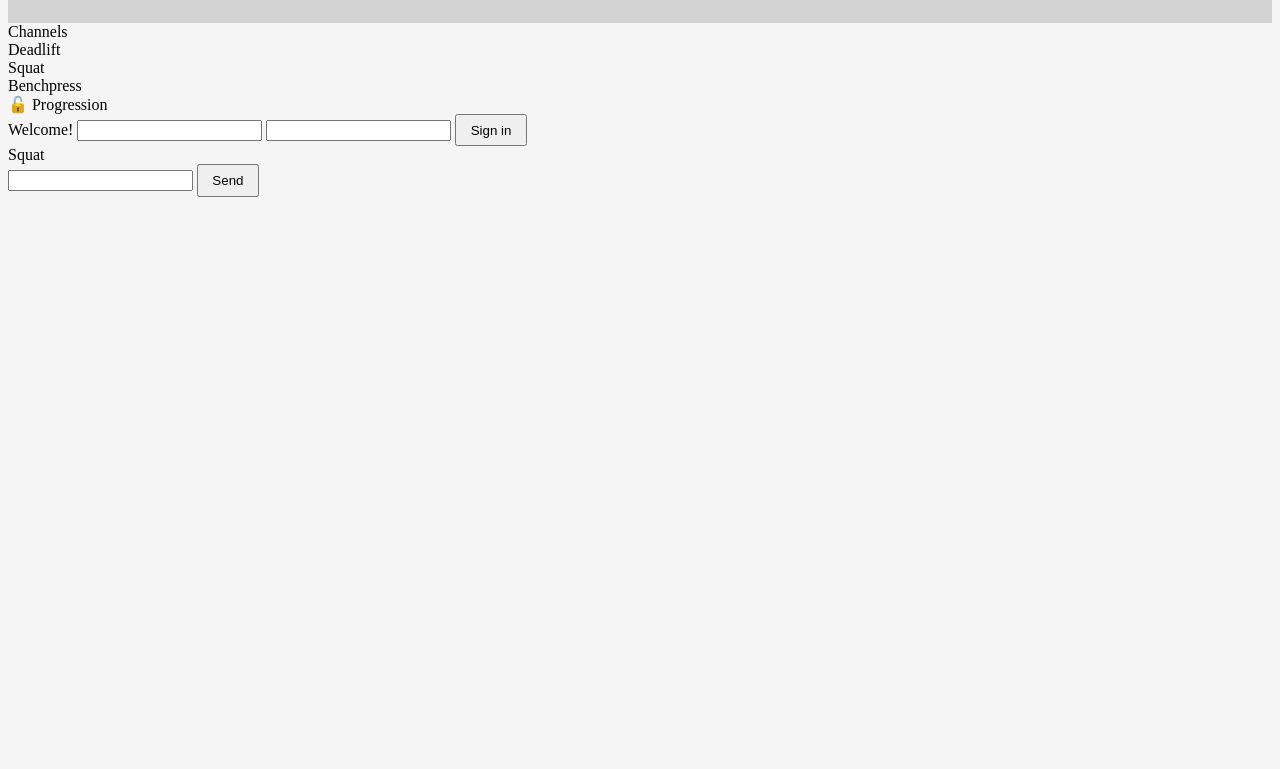
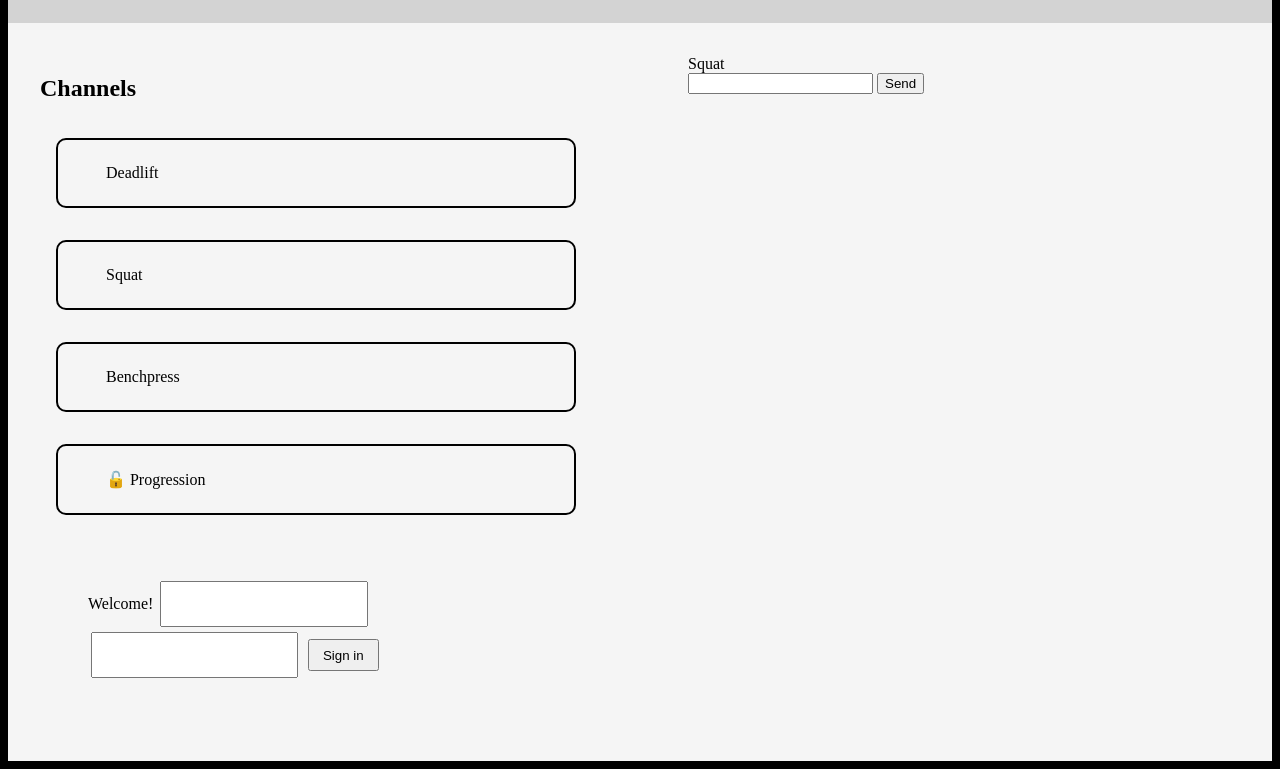
Before and after one commit to BjornAM/fullstack-app, a website: page static/index.html in a window 1280 px wide. Shown: the part 97-866 px from the top of the page. Before the commit the page ends 800 px from the top, so only its background shows below. Drawn offline with Linux system fonts and the light colour scheme; no server answers.

Commit message:
updated left column HTML+CSS

```diff
--- a/static/index.html
+++ b/static/index.html
@@ -10,24 +10,24 @@
 </head>
 <body>
 
-  <header> <h1> Secure Chat </h1> </header>
+  <header> <h1> Secure Lifting Chat </h1> </header>
 
 <main>
   <div class="left-column">
 
-    <div class="left-heading"> Channels </div>
+    <div class="left-heading"> <h2> Channels </h2> </div>
 
-    <div> Deadlift </div>
-    <div class="selected"> Squat </div>
-    <div> Benchpress </div>
-    <div> 🔓 Progression </div>
+    <div class="deadlift"> Deadlift </div>
+    <div class="squat"> Squat </div>
+    <div class="benchpress"> Benchpress </div>
+    <div class="progression"> 🔓 Progression </div>
 
     <div class="separator"></div>
 
-    <div class="auth"> Welcome!
+    <div class="login-form"> Welcome!
       <input type="text">
       <input type="password">
-      <button> Sign in </button>
+      <button id="sign-in-btn"> Sign in </button>
     </div>
   </div>
 
@@ -39,7 +39,7 @@
     <div class="message-form">
       <div class="avatar"></div>
       <input type="text">
-      <button> Send </button>
+      <button id="send-btn"> Send </button>
     </div>
 
   </div>
--- a/static/style.css
+++ b/static/style.css
@@ -1,16 +1,28 @@
+:root {
+  background: black;
+  ;
+}
 * {
   box-sizing: border-box;
 }
 
 body {
+  display: flex;
+  flex-direction: column;
+  background-color: whitesmoke;
+}
 
-  background-color: whitesmoke;
+main {
+  flex-grow: 1;
+  display: grid;
+  grid-template-columns: repeat(2, 1fr);
+  grid-gap: 2rem;
+
 }
 
 header {
   background: lightgray;
   padding: 1em;
-  font-style: normal;
   font-weight: bold;
   text-align: center;
 }
@@ -19,34 +31,50 @@ h1{
   color: rgb(22, 22, 22);
 }
 
-main {
-  display: flex;
-  flex-direction: column;
-}
-.login-form {
-  display: flex;
-  flex-direction: column;
-  align-items: center;
-  margin: 1em 0em;
-  /* border: 1px solid darkgrey; */
-  /* border-radius: 1; */
-  padding: 2em;
+h2 {
+  display: center;
 }
 
-.flex-row {
+.left-column, .right-column {
+  padding: 1em;
+  margin: 1em;
+  flex-direction: column;
   display: flex;
-  flex-direction: row;
-  margin-top: 1em;
+  align-items: column, center;
+
 }
 
-/* .flex-row * {
-  flex-grow: 1;
-} */
+.right-column {
+  display: flex;
+}
 
-button {
+.login-form {
+  flex-direction: column;
+  align-items: column;
+  margin: 1em 1em;
+  padding: 2em;
+  /* login-formen har dålig responsivitet*/
+}
+
+.login-form > * {
+  padding: 1em;
+  margin: 0.2em;
+}
+
+#sign-in-btn {
   padding: 0.5em 1em;
+
 }
 
 button:hover {
   cursor: pointer;
 }
+
+.deadlift, .squat, .benchpress, .progression {
+  /* flex-direction: column; lås funkar ej */
+  /* align-items: column; lås funkar ej */
+  margin: 1em;
+  border: 2px solid black;
+  padding: 1.5em 3em;
+  border-radius: 10px;
+}
```
